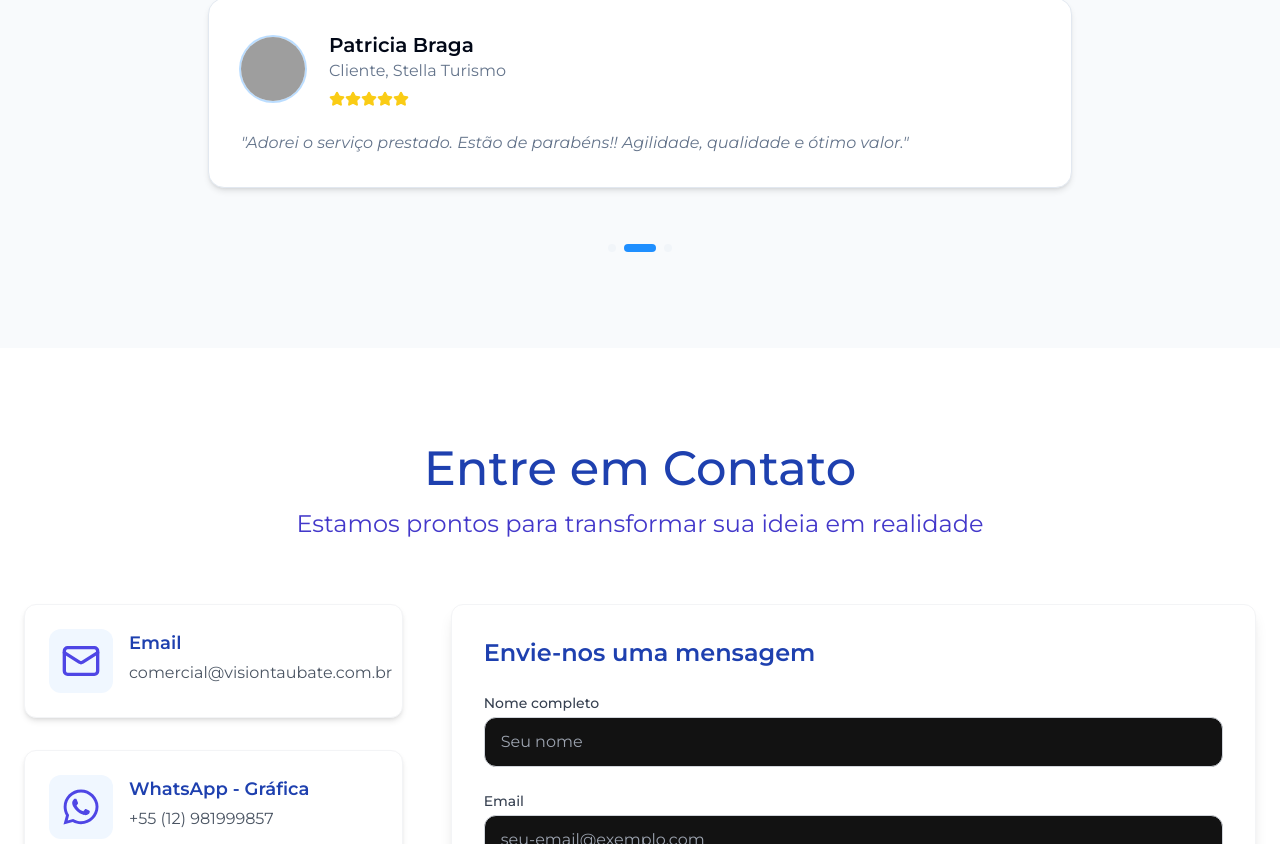
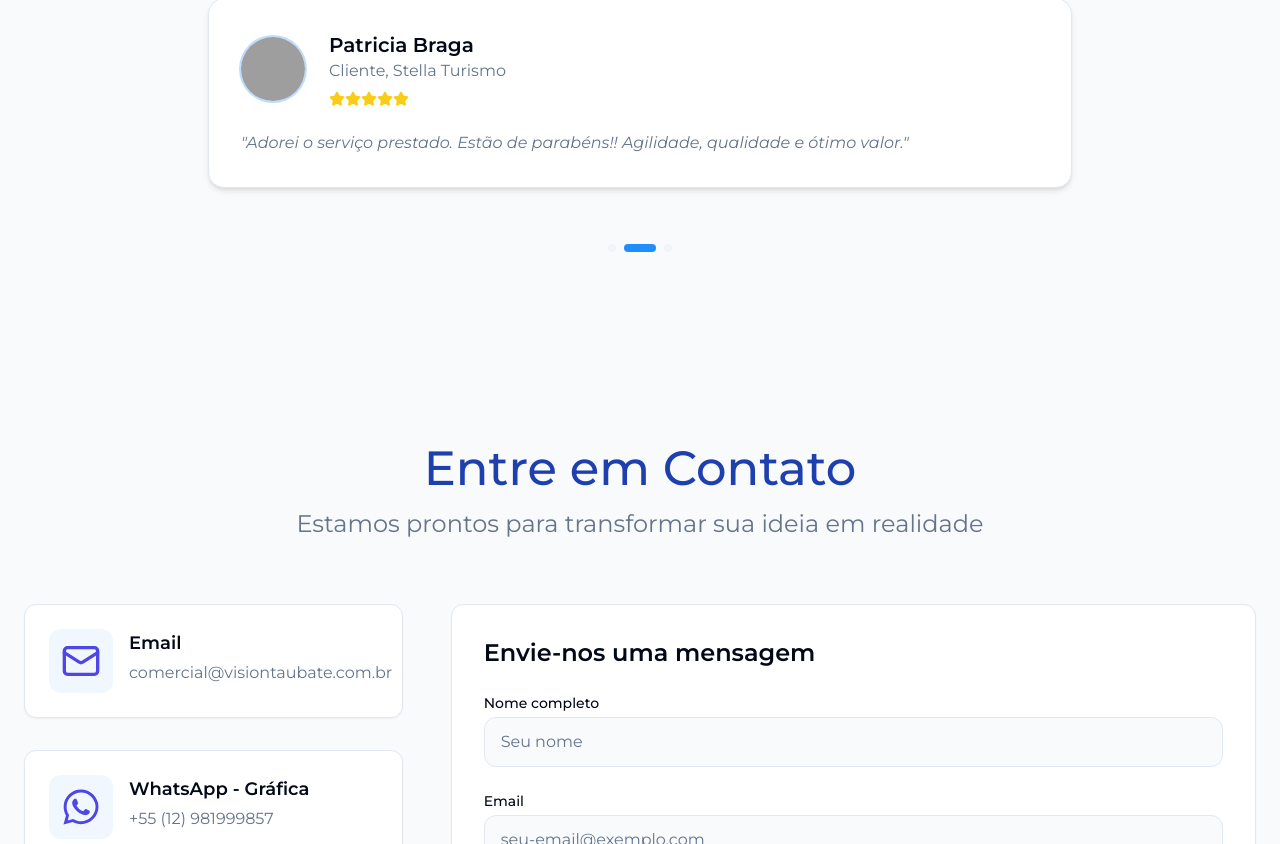
Before and after one commit to DouglasLelis/site-vision, a React (Vite) app: page /design in a window 1280 px wide. Shown: the part 1956-2800 px from the top of the page. Built offline with nearby package versions, Linux system fonts and the light colour scheme; grey boxes are pictures that could not be loaded.

Commit message:
refactor: standardize theme-based styling and unify UI components using global design tokens.

```diff
--- a/src/components/BrowserChrome.tsx
+++ b/src/components/BrowserChrome.tsx
@@ -53,12 +53,12 @@ export function BrowserChrome() {
       {/* Safari 26+ deriva a cor das barras de elementos fixed no topo/rodapé */}
       <div
         aria-hidden="true"
-        className="safari-chrome-tint safari-chrome-tint-top"
+        className="safari-chrome-tint safari-chrome-tint-top opacity-0"
         style={{ backgroundColor: themeColor }}
       />
       <div
         aria-hidden="true"
-        className="safari-chrome-tint safari-chrome-tint-bottom"
+        className="safari-chrome-tint safari-chrome-tint-bottom opacity-0"
         style={{ backgroundColor: themeColor }}
       />
     </>
--- a/src/components/Contact.tsx
+++ b/src/components/Contact.tsx
@@ -99,20 +99,16 @@ const Contact = ({ segment = "design" }: ContactProps) => {
   };
 
   const inputClass = isTech
-    ? "w-full px-4 py-3 bg-zinc-950 border border-zinc-700 rounded-lg text-white placeholder:text-zinc-500 focus:ring-2 focus:ring-vision-tech focus:border-vision-tech transition-colors"
-    : "w-full px-4 py-3 border border-gray-300 rounded-lg focus:ring-2 focus:ring-vision-500 focus:border-vision-500 transition-colors";
+    ? "w-full px-4 py-3 bg-background border border-border rounded-lg text-foreground placeholder:text-muted-foreground focus:ring-2 focus:ring-vision-tech focus:border-vision-tech transition-colors"
+    : "w-full px-4 py-3 bg-background border border-border rounded-lg text-foreground placeholder:text-muted-foreground focus:ring-2 focus:ring-vision-500 focus:border-vision-500 transition-colors";
 
-  const labelClass = isTech
-    ? "block text-sm font-medium text-gray-300 mb-1"
-    : "block text-sm font-medium text-gray-700 mb-1";
+  const labelClass = "block text-sm font-medium text-foreground mb-1";
 
   return (
     <div
       id="contact"
       ref={sectionRef}
-      className={`py-24 opacity-0 transition-opacity duration-1000 ${
-        isTech ? "bg-zinc-950" : "bg-white"
-      }`}
+      className="py-24 opacity-0 transition-opacity duration-1000 bg-background"
     >
       <div className="container mx-auto px-4 md:px-6">
         <div className="text-center mb-16">
@@ -121,17 +117,17 @@ const Contact = ({ segment = "design" }: ContactProps) => {
               <p className="uppercase tracking-[0.2em] text-sm mb-2 text-vision-tech">
                 Contato
               </p>
-              <h2 className="text-3xl md:text-4xl lg:text-5xl font-medium mb-4 text-white">
+              <h2 className="text-3xl md:text-4xl lg:text-5xl font-medium mb-4 text-foreground">
                 Entre em Contato
               </h2>
-              <p className="text-xl md:text-2xl max-w-3xl mx-auto text-gray-400">
+              <p className="text-xl md:text-2xl max-w-3xl mx-auto text-muted-foreground">
                 Estamos prontos para transformar sua ideia em realidade
               </p>
             </>
           ) : (
             <>
               <h2 className="section-header">Entre em Contato</h2>
-              <p className="section-subheader">
+              <p className="section-subheader text-muted-foreground">
                 Estamos prontos para transformar sua ideia em realidade
               </p>
             </>
@@ -145,10 +141,10 @@ const Contact = ({ segment = "design" }: ContactProps) => {
               return (
                 <a key={index} href={method.href} className="block group">
                   <div
-                    className={`rounded-xl p-6 transition-all duration-300 ${
+                    className={`rounded-xl p-6 transition-all duration-300 bg-card shadow-sm border border-border hover:shadow-md ${
                       isTech
-                        ? "bg-zinc-900/80 border border-zinc-800 hover:border-vision-tech/40 hover:shadow-[0_0_30px_-12px_rgba(30,144,255,0.25)]"
-                        : "bg-white shadow-md border border-gray-100 hover:shadow-lg hover:border-vision-200"
+                        ? "hover:border-vision-tech/40 hover:shadow-[0_0_30px_-12px_rgba(30,144,255,0.25)]"
+                        : "hover:border-vision-200"
                     }`}
                   >
                     <div className="flex items-start gap-4">
@@ -166,14 +162,10 @@ const Contact = ({ segment = "design" }: ContactProps) => {
                         />
                       </div>
                       <div>
-                        <h3
-                          className={`text-lg font-semibold mb-1 ${
-                            isTech ? "text-white" : "text-vision-900"
-                          }`}
-                        >
+                        <h3 className="text-lg font-semibold mb-1 text-foreground">
                           {method.title}
                         </h3>
-                        <p className={isTech ? "text-gray-400" : "text-gray-600"}>
+                        <p className="text-muted-foreground">
                           {method.content}
                         </p>
                       </div>
@@ -184,18 +176,8 @@ const Contact = ({ segment = "design" }: ContactProps) => {
             })}
           </div>
 
-          <div
-            className={`lg:col-span-2 rounded-xl p-8 ${
-              isTech
-                ? "bg-zinc-900/80 border border-zinc-800"
-                : "bg-white shadow-lg border border-gray-100"
-            }`}
-          >
-            <h3
-              className={`text-2xl font-semibold mb-6 ${
-                isTech ? "text-white" : "text-vision-900"
-              }`}
-            >
+          <div className="lg:col-span-2 rounded-xl p-8 bg-card shadow-sm border border-border">
+            <h3 className="text-2xl font-semibold mb-6 text-foreground">
               Envie-nos uma mensagem
             </h3>
             <form onSubmit={handleSubmit} className="space-y-6">
--- a/src/components/PortfolioPreview.tsx
+++ b/src/components/PortfolioPreview.tsx
@@ -24,16 +24,16 @@ const PortfolioPreview = () => {
   const active = projects[activeIndex];
 
   return (
-    <section id="portfolio" className="py-24 bg-zinc-950">
+    <section id="portfolio" className="py-24 bg-background">
       <div className="container mx-auto px-4 md:px-6">
         <div className="text-center mb-12">
           <p className="uppercase tracking-[0.2em] text-sm mb-2 text-vision-tech">
             Portfólio
           </p>
-          <h2 className="text-3xl md:text-4xl lg:text-5xl font-medium mb-3 text-white">
+          <h2 className="text-3xl md:text-4xl lg:text-5xl font-medium mb-3 text-foreground">
             Projetos em destaque
           </h2>
-          <p className="text-xl md:text-2xl max-w-3xl mx-auto text-gray-400">
+          <p className="text-xl md:text-2xl max-w-3xl mx-auto text-muted-foreground">
             Uma amostra do que desenvolvemos — explore o portfólio completo por
             categoria.
           </p>
@@ -59,15 +59,15 @@ const PortfolioPreview = () => {
                   <span className="inline-flex rounded-full bg-vision-tech/10 border border-vision-tech/25 px-2.5 py-0.5 text-xs font-semibold uppercase tracking-wide text-vision-tech">
                     {techPortfolioTypeLabels[active.type]}
                   </span>
-                  <span className="text-sm text-zinc-500">{active.year}</span>
+                  <span className="text-sm text-muted-foreground">{active.year}</span>
                 </div>
-                <h3 className="text-2xl md:text-3xl font-bold text-white mb-3">
+                <h3 className="text-2xl md:text-3xl font-bold text-foreground mb-3">
                   {active.title}
                 </h3>
-                <p className="text-gray-400 mb-4">{active.description}</p>
+                <p className="text-muted-foreground mb-4">{active.description}</p>
                 {active.technologies && (
-                  <p className="text-sm text-zinc-500">
-                    <span className="text-zinc-400">Stack: </span>
+                  <p className="text-sm text-muted-foreground">
+                    <span className="text-muted-foreground/70">Stack: </span>
                     {active.technologies}
                   </p>
                 )}
@@ -82,7 +82,7 @@ const PortfolioPreview = () => {
                     (prev) => (prev - 1 + projects.length) % projects.length
                   )
                 }
-                className="h-10 w-10 rounded-full border border-zinc-700 flex items-center justify-center text-white hover:border-vision-tech transition-colors"
+                className="h-10 w-10 rounded-full border border-border flex items-center justify-center text-foreground hover:border-vision-tech hover:text-vision-tech transition-colors"
                 aria-label="Projeto anterior"
               >
                 <ChevronLeft size={18} />
@@ -96,7 +96,7 @@ const PortfolioPreview = () => {
                     className={`h-2 rounded-full transition-all ${
                       activeIndex === index
                         ? "w-8 bg-vision-tech"
-                        : "w-2 bg-zinc-600 hover:bg-vision-tech/50"
+                        : "w-2 bg-muted hover:bg-vision-tech/50"
                     }`}
                     aria-label={`Ver ${project.title}`}
                   />
@@ -107,7 +107,7 @@ const PortfolioPreview = () => {
                 onClick={() =>
                   setActiveIndex((prev) => (prev + 1) % projects.length)
                 }
-                className="h-10 w-10 rounded-full border border-zinc-700 flex items-center justify-center text-white hover:border-vision-tech transition-colors"
+                className="h-10 w-10 rounded-full border border-border flex items-center justify-center text-foreground hover:border-vision-tech hover:text-vision-tech transition-colors"
                 aria-label="Próximo projeto"
               >
                 <ChevronRight size={18} />
--- a/src/pages/Methodology.tsx
+++ b/src/pages/Methodology.tsx
@@ -272,7 +272,7 @@ const Methodology = () => {
                 <div className="w-14 h-14 mx-auto bg-gray-100 rounded-full flex items-center justify-center mb-4 text-vision-purple">
                   <item.icon className="w-7 h-7" />
                 </div>
-                <h3 className="font-bold text-lg mb-2">{item.role}</h3>
+                <h3 className="font-bold text-lg mb-2 text-gray-900">{item.role}</h3>
                 <p className="text-sm text-gray-500">{item.desc}</p>
               </motion.div>
             ))}
--- a/src/pages/WebsiteCreation.tsx
+++ b/src/pages/WebsiteCreation.tsx
@@ -37,7 +37,6 @@ const WebsiteCreation = () => {
       <WebsiteBonuses />
       {/* Reutilizando os componentes de portfólio e depoimentos existentes */}
       <PortfolioPreview />
-      <Testimonials segment="tech" />
 
       {/* CTA Final */}
       <section className="py-24 bg-card border-t border-border">
```
Also changed, not shown: src/components/SegmentNavbar.tsx (+19 -8 lines).
